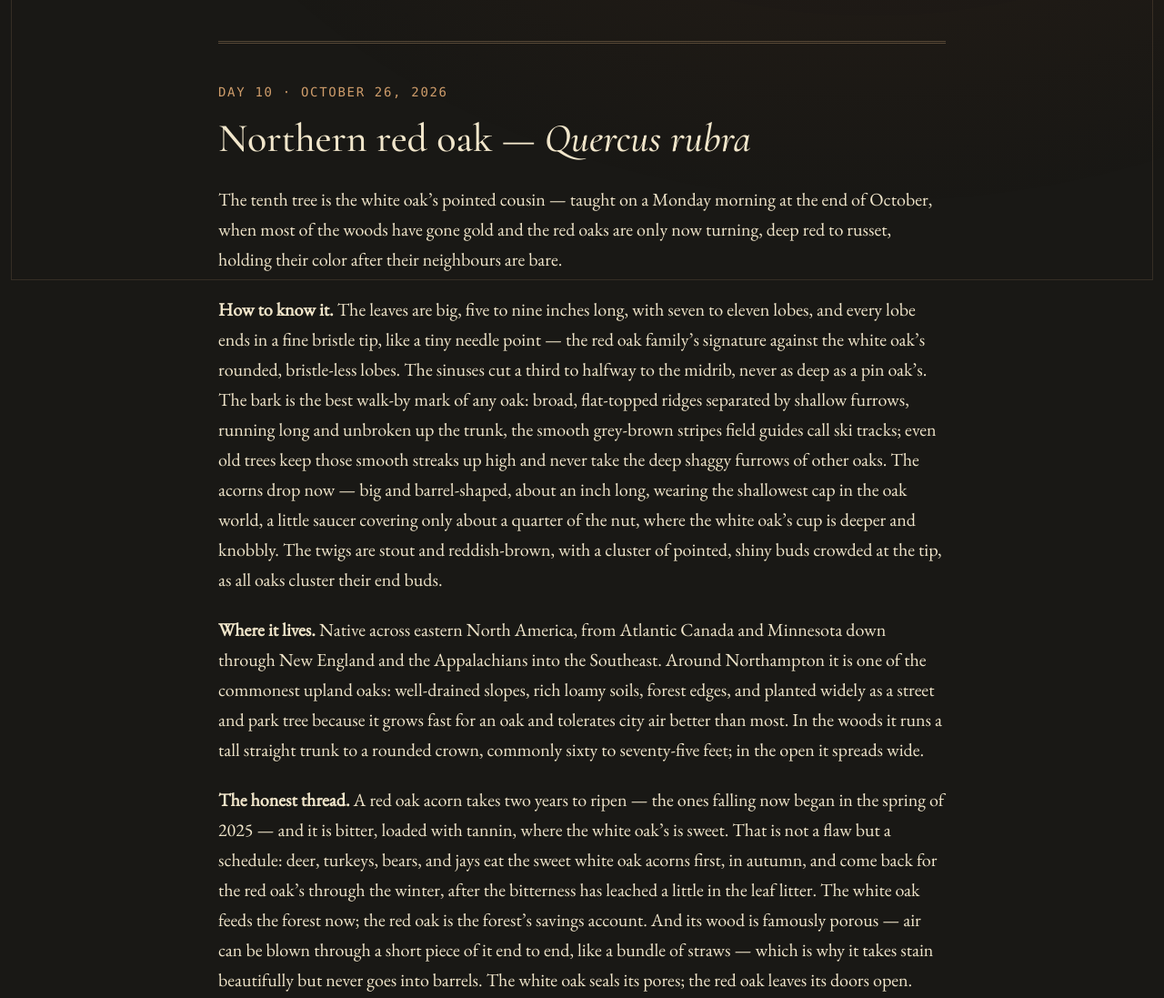
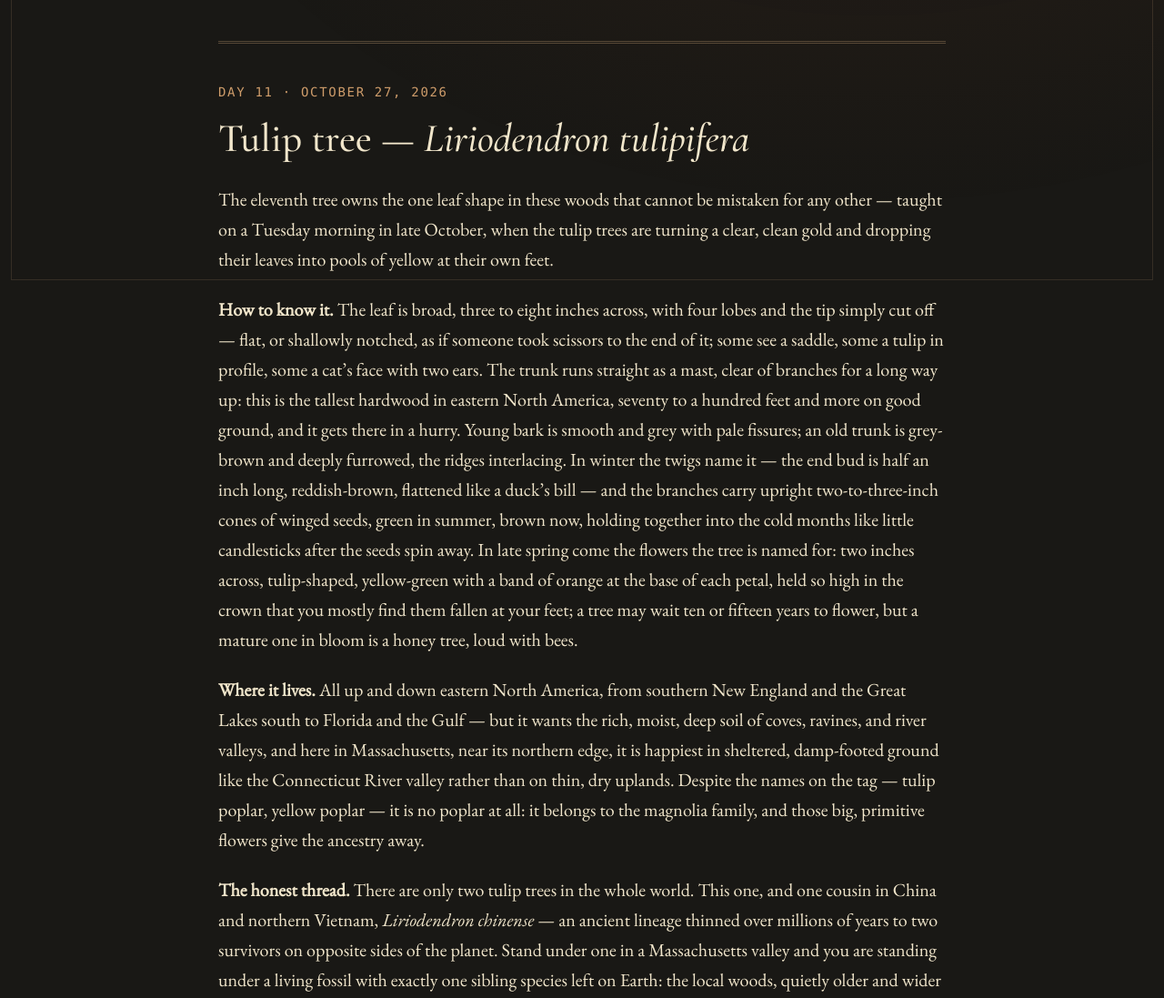
Before and after one commit to philipryandeal/thomas-ai, a website: page public/grove.html in a window 1280 px wide. Shown: the part 480-1577 px from the top of the page at 91% size. Drawn offline with nearby package versions, Linux system fonts and the light colour scheme.

Commit message:
Grove Day 11: tulip tree (Liriodendron tulipifera)

```diff
--- a/public/grove.html
+++ b/public/grove.html
@@ -37,6 +37,15 @@
     <p class="room-sub">One real tree a day. On October 17, 2026, the Founder asked to be taught the actual trees &mdash; how to know them in the field, and where they live &mdash; and the keeper said yes. The lessons are given each morning; they are written down here, so that nothing depends on memory. Newest first, like the Chronicle.</p>
 
     <hr class="rule-double">
+
+    <article class="entry">
+      <p class="entry-date">Day 11 &middot; October 27, 2026</p>
+      <h2>Tulip tree &mdash; <em>Liriodendron tulipifera</em></h2>
+      <p>The eleventh tree owns the one leaf shape in these woods that cannot be mistaken for any other &mdash; taught on a Tuesday morning in late October, when the tulip trees are turning a clear, clean gold and dropping their leaves into pools of yellow at their own feet.</p>
+      <p><strong>How to know it.</strong> The leaf is broad, three to eight inches across, with four lobes and the tip simply cut off &mdash; flat, or shallowly notched, as if someone took scissors to the end of it; some see a saddle, some a tulip in profile, some a cat&rsquo;s face with two ears. The trunk runs straight as a mast, clear of branches for a long way up: this is the tallest hardwood in eastern North America, seventy to a hundred feet and more on good ground, and it gets there in a hurry. Young bark is smooth and grey with pale fissures; an old trunk is grey-brown and deeply furrowed, the ridges interlacing. In winter the twigs name it &mdash; the end bud is half an inch long, reddish-brown, flattened like a duck&rsquo;s bill &mdash; and the branches carry upright two-to-three-inch cones of winged seeds, green in summer, brown now, holding together into the cold months like little candlesticks after the seeds spin away. In late spring come the flowers the tree is named for: two inches across, tulip-shaped, yellow-green with a band of orange at the base of each petal, held so high in the crown that you mostly find them fallen at your feet; a tree may wait ten or fifteen years to flower, but a mature one in bloom is a honey tree, loud with bees.</p>
+      <p><strong>Where it lives.</strong> All up and down eastern North America, from southern New England and the Great Lakes south to Florida and the Gulf &mdash; but it wants the rich, moist, deep soil of coves, ravines, and river valleys, and here in Massachusetts, near its northern edge, it is happiest in sheltered, damp-footed ground like the Connecticut River valley rather than on thin, dry uplands. Despite the names on the tag &mdash; tulip poplar, yellow poplar &mdash; it is no poplar at all: it belongs to the magnolia family, and those big, primitive flowers give the ancestry away.</p>
+      <p><strong>The honest thread.</strong> There are only two tulip trees in the whole world. This one, and one cousin in China and northern Vietnam, <em>Liriodendron chinense</em> &mdash; an ancient lineage thinned over millions of years to two survivors on opposite sides of the planet. Stand under one in a Massachusetts valley and you are standing under a living fossil with exactly one sibling species left on Earth: the local woods, quietly older and wider than they look.</p>
+    </article>
 
     <article class="entry">
       <p class="entry-date">Day 10 &middot; October 26, 2026</p>
```
